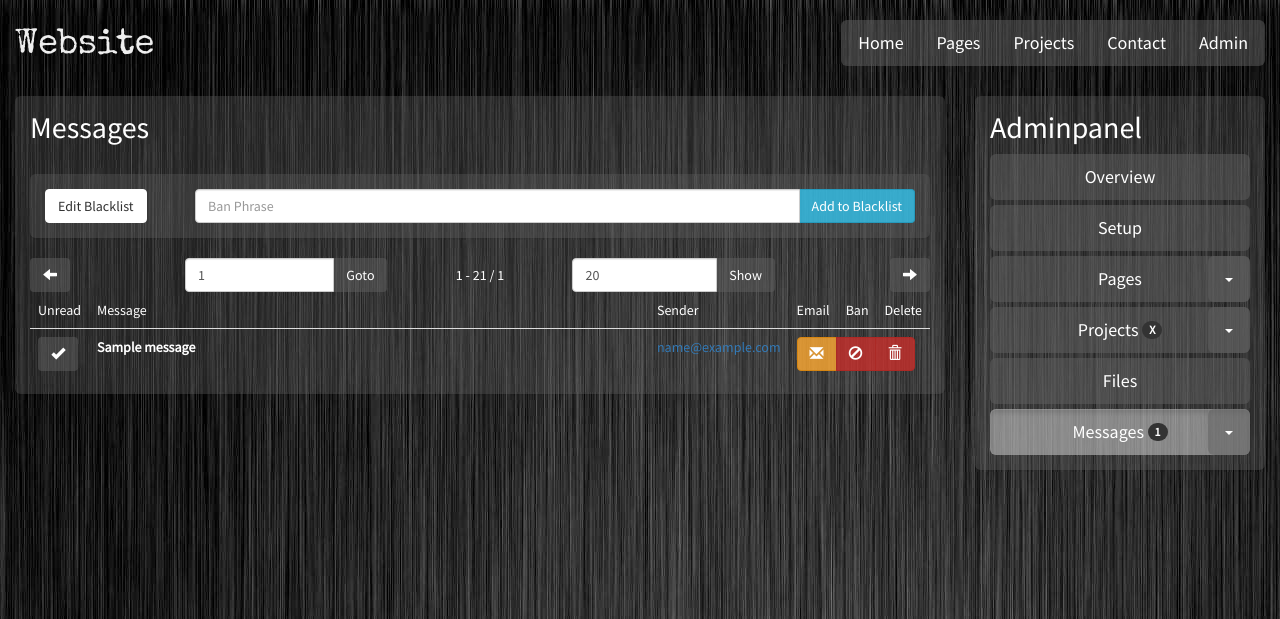
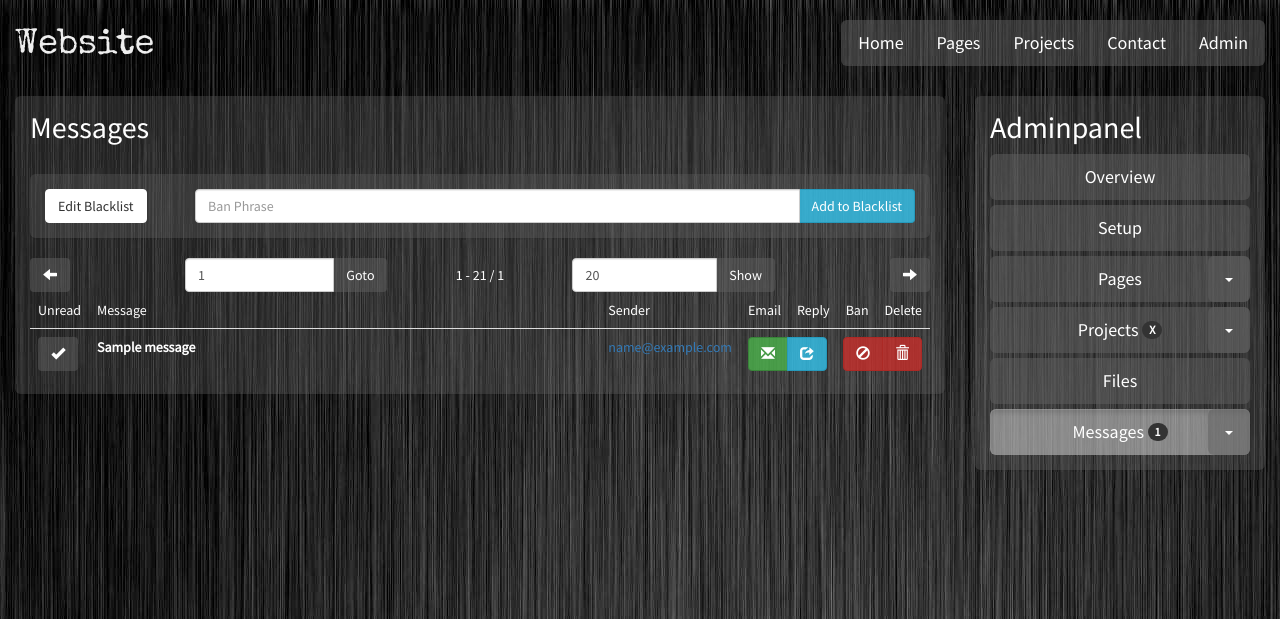
Before and after one commit to Aggrathon/AggrathonWebsite, a Flask app: page /admin/messages/ in a window 1280 px wide. Shown: the top 619 px of the page. Run offline with Flask 2, Linux system fonts and the light colour scheme; data comes from the database, SQL or seed files in the repository; tables that the repository leaves empty hold one stand-in row (values such as "Sample post"); parts of the project's set-up code (start-up, migrations or seed data) failed here and were passed over; some libraries are stand-ins or nearby versions.

Commit message:
Implement reply in message viewing

```diff
--- a/Aggrathon Server/routes.py
+++ b/Aggrathon Server/routes.py
@@ -1,5 +1,5 @@
 from flask import Flask, request, flash, redirect, url_for, jsonify, send_from_directory
-from app import app, login_manager
+from app import app, login_manager, recaptcha
 from flask_login import login_user, logout_user, login_required, current_user
 from view import *
 import model
--- a/Aggrathon Server/templates/admin/messages/messages.html
+++ b/Aggrathon Server/templates/admin/messages/messages.html
@@ -54,6 +54,13 @@
 				}
 			});
 	}
+	function replyEmail(messageId) {
+		var mess = $('#messagelist').children('#message' + messageId);
+		var email = mess.find('#email').html();
+		var subject = "RE: "+mess.find('#subject').html();
+		var body = "\n\n\nOn "+mess.find('#time').html()+", "+email+" wrote:\n|"+("\n"+mess.find('#message').html()).replace(/(?:\r\n|\r|\n)/g, "\n | ");
+		window.location = "mailto:"+encodeURIComponent(email)+"?subject="+encodeURIComponent(subject)+"&body="+encodeURIComponent(body);
+	}
 
 	function getMessages(start, amount) {
 		window.location = "/admin/messages/?start="+start+"&amount="+amount
@@ -77,8 +84,8 @@
 
 	function toggleMessage(messageId) {
 		var message = $('#messagelist').children('#message' + messageId);
-		message.children('#message').children('div').slideToggle();
-		message.children('#email').children('#time').slideToggle();
+		message.find("#message").slideToggle();
+		message.find('#time').slideToggle();
 		if ( message.children('#read').find('.glyphicon-ok').length > 0 ) {
 			readMessage(messageId);
 		}
@@ -137,6 +144,7 @@
 				<td style="width:99%">Message</td>
 				<td>Sender</td>
 				<td>Email</td>
+				<td>Reply</td>
 				<td>Ban</td>
 				<td>Delete</td>
 			</tr>
@@ -155,20 +163,26 @@
 						</button>
 						{% endif %}
 					</td>
-					<td id="message" onclick="toggleMessage({{ mess.id }});">
-						<strong>{{ mess.subject }}</strong>
-						<div hidden>{{ mess.message }}</div>
+					<td onclick="toggleMessage({{ mess.id }});">
+						<strong id="subject">{{ mess.subject }}</strong>
+						<div id="message" hidden>{{ mess.message }}</div>
 					</td>
-					<td id="email">
-						<a href="mailto:{{ mess.email }}">{{ mess.email }}</a>
-						<div hidden id="time">{{ mess.time.year }}.{{ mess.time.month }}.{{ mess.time.day }} {{ mess.time.hour }}:{{ mess.time.minute }}</div>
+					<td>
+						<a id="email" href="mailto:{{ mess.email }}">{{ mess.email }}</a>
+						<div id="time" hidden>{{ mess.time.year }}-{{ mess.time.month }}-{{ mess.time.day }} {{ mess.time.hour }}:{{ mess.time.minute }}</div>
 					</td>
-					<td colspan="3">
+					<td colspan="4">
 						<div class=" btn-group">
-							<button class="btn btn-warning" type="button" title="Send to Email" onclick="sendEmail({{ mess.id }});">
+							<button class="btn btn-success" type="button" title="Send to Email" onclick="sendEmail({{ mess.id }});">
 								<span class="glyphicon glyphicon-envelope" aria-hidden="true"></span>
 								<span class="sr-only">Send to Email</span>
 							</button>
+							<button class="btn btn-info" type="button" title="Reply to Email" onclick="replyEmail({{ mess.id }});">
+								<span class="glyphicon glyphicon-share" aria-hidden="true"></span>
+								<span class="sr-only">Reply to Email</span>
+							</button>
+						</div>
+						<div class=" btn-group pull-right">
 							<button class="btn btn-danger" type="button" title="Ban Sender" onclick="banSender({{ mess.id }});">
 								<span class="glyphicon glyphicon-ban-circle" aria-hidden="true"></span>
 								<span class="sr-only">Ban Sender</span>
```
